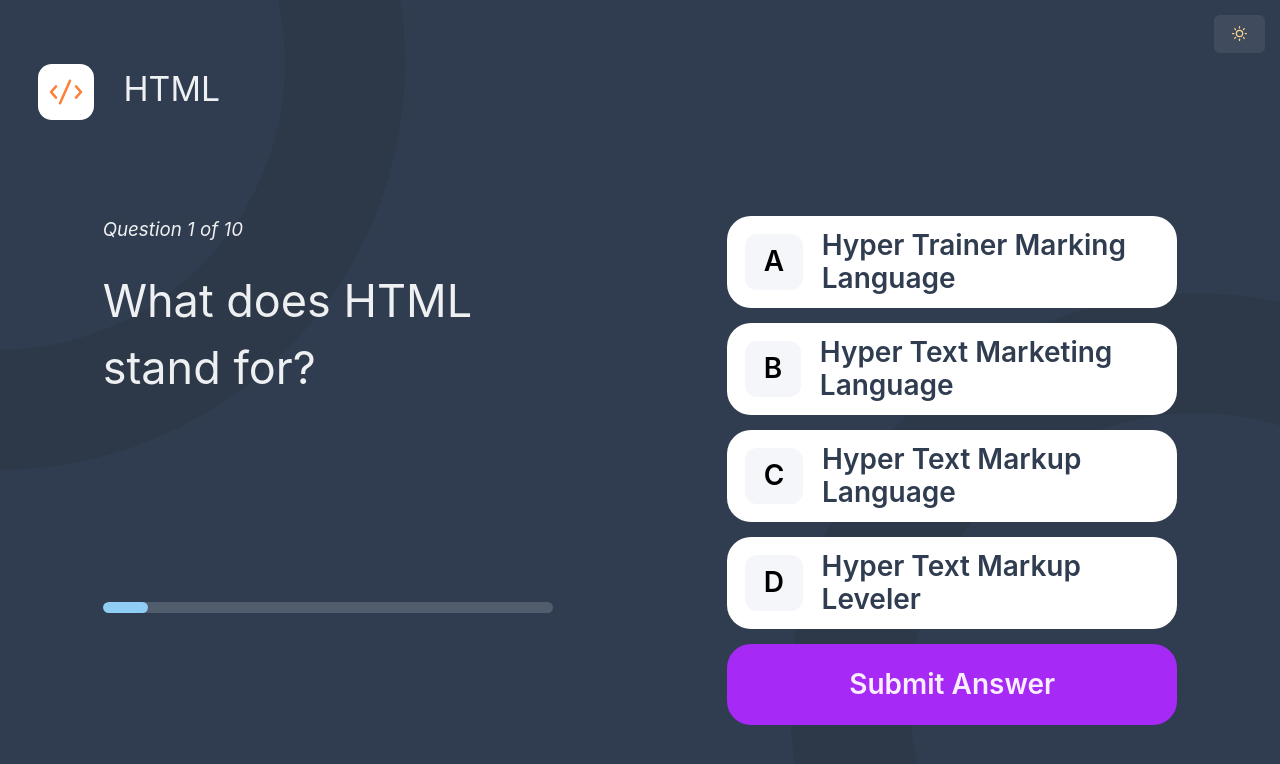
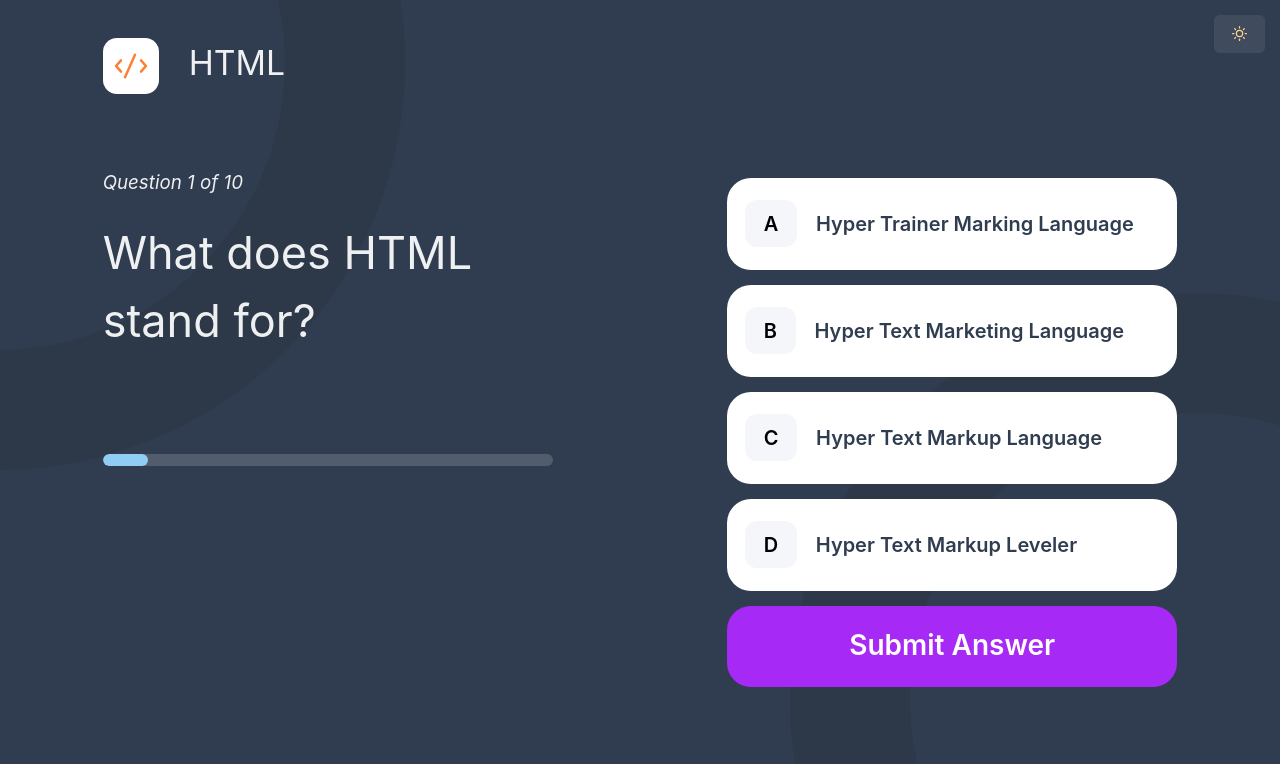
Before and after one commit to rojasmart/quizz-app, a React (Vite) app: page / in a window 1280 px wide. Both pictures are taken after a click on the button "HTML". Shown: the top 764 px of the page. Built offline with nearby package versions, Linux system fonts and the light colour scheme.

Commit message:
add styles

```diff
--- a/src/index.css
+++ b/src/index.css
@@ -49,7 +49,7 @@ button {
 }
 
 .active-answer {
-  border: 3px solid var(--yellow);
+  border: 3px solid var(--purple);
 }
 .correct-answer {
   border: 3px solid var(--green);
--- a/src/pages/FinalScreen.jsx
+++ b/src/pages/FinalScreen.jsx
@@ -31,7 +31,8 @@ export default function FinalScreen() {
 
   return (
     <HStack flexWrap={"wrap"}>
-      <Stack w={"100%"}>
+      <Container maxW="lg" h={"750px"}>
+        <Stack mb={100} w={"100%"}>
           <Flex gap={"8"} justifyContent={"left"}>
             <Image
               src={icon}
@@ -43,13 +44,12 @@ export default function FinalScreen() {
             <Text fontSize="4xl">{subject}</Text>
           </Flex>
         </Stack>
-      <Container maxW="lg">
         <Text fontSize="6xl">Quiz completed</Text>
         <Text fontSize="6xl" as="b">
           You scored...
         </Text>
       </Container>
-      <Container maxW="lg">
+      <Container mt={210} maxW="lg" h={"750px"}>
         <Stack space="6">
           <Card
             minHeight={"400px"}
--- a/src/pages/Questions.jsx
+++ b/src/pages/Questions.jsx
@@ -129,7 +129,8 @@ const Questions = () => {
       p="10"
       flexWrap={"wrap"}
     >
-      <Stack w={"100%"}>
+      <Container maxW="lg" h={"750px"}>
+        <Stack mb={20} w={"100%"}>
           <Flex gap={"8"} justifyContent={"left"}>
             <Image
               src={icon}
@@ -141,7 +142,6 @@ const Questions = () => {
             <Text fontSize="4xl">{subject}</Text>
           </Flex>
         </Stack>
-      <Container maxW="lg" h={"520px"}>
         <Text fontSize="xl" as="i">
           Question {currentQuestionNumber} of {allQuestions.length}
         </Text>
@@ -152,12 +152,12 @@ const Questions = () => {
         )}
 
         <Progress
-          mt={"200px"}
+          mt={"100px"}
           borderRadius={"20px"}
           value={(currentQuestionNumber / totalQuestions) * 100}
         />
       </Container>
-      <Container maxW="lg" h={"520px"}>
+      <Container maxW="lg" pt={140} h={"750px"}>
         <form onSubmit={(e) => handleSubmit(e)}>
           <VStack spacing={4}>
             <Stack spacing={4} direction="column" w="100%">
@@ -172,7 +172,7 @@ const Questions = () => {
                       textAlign={"left"}
                       whiteSpace={"normal"}
                       minHeight={"92px"}
-                      fontSize={28}
+                      fontSize={20}
                       borderRadius={24}
                       leftIcon={
                         <Box
@@ -233,6 +233,8 @@ const Questions = () => {
                 w="100%"
                 colorScheme="purple"
                 type="button"
+                fontSize={28}
+                borderRadius={24}
                 p="10"
                 onClick={handleNextQuestion}
               >
@@ -248,6 +250,7 @@ const Questions = () => {
                 borderRadius={24}
                 type="submit"
                 p="10"
+                color={"white"}
               >
                 Submit Answer
               </Button>
```
Lines whose indentation alone changed are shown as unchanged.
